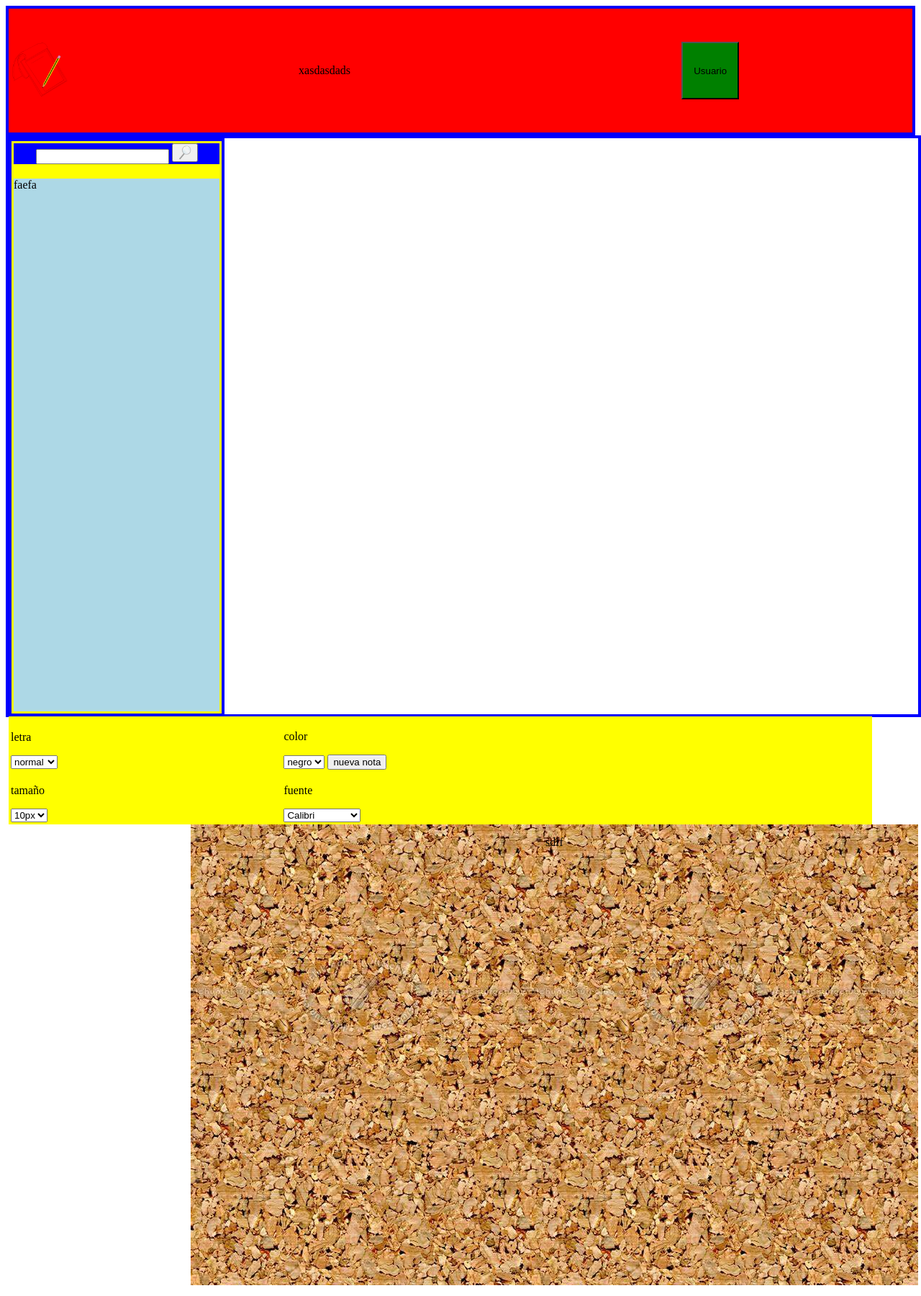
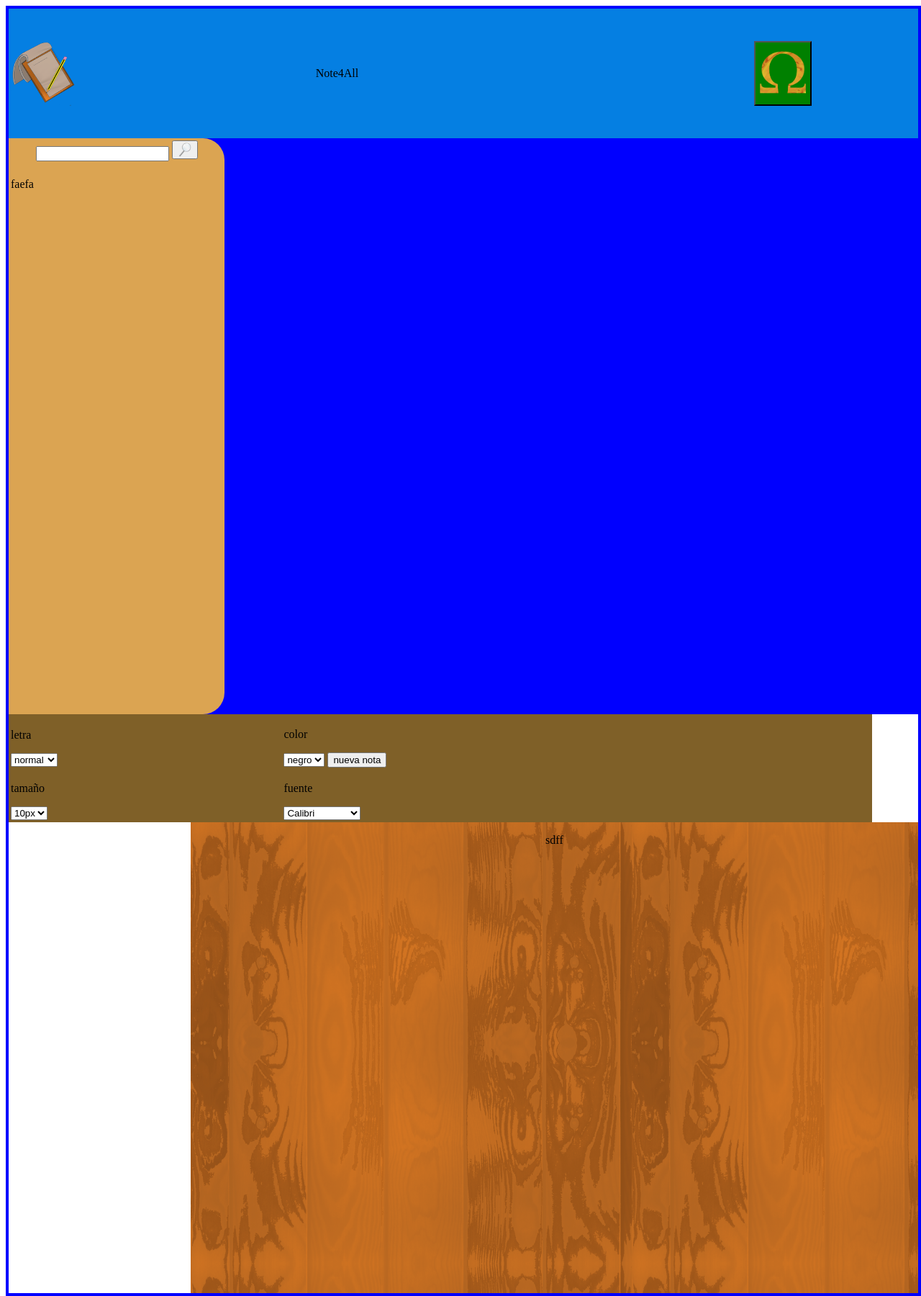
Before and after one commit to Ramon-P/PROYECTO_INTEGRADO, a PHP site: page /codigobase.html in a window 1280 px wide. Shown: the whole page at 72% size. Run offline with PHP 8.4, Linux system fonts and the light colour scheme.

Commit message:
13-05-21

```diff
--- a/codigobase.html
+++ b/codigobase.html
@@ -1,33 +1,37 @@
 <!DOCTYPE html>
 <html>
+
 <head>
 	<meta charset="utf-8" />
 	<title>Note4All</title>
 </head>
 <link rel="stylesheet" type="text/css" href="estilo.css">
+
 <body>
 
 
 
 
-
+<div id="contenedor">
 	<table id="cabecera">
 		<tr>
-				<td ><img id="logo" src="logo.png"></td>
-				<td id= "sep">xasdasdads</td>
+			<td><img id="logo" src="logo.png"></td>
+			<td id="sep">Note4All</td>
 
-				<td id= "sep">
+			<td id="sep">
 				<!-- <button id="btn-abrir-popup" class="btn-abrir-popup">Pulsa para registrarte</button> -->
-					<button id ="boton" class="oculta">Usuario</button></td>
-					<div id="opcioines">
+				<button id="boton" class="oculta"><img src="perf.png" id="perfil"></button></td>
 
+			<td>
+				<divid id="opcioines">
 
-							<td><button id="opcioines">Usuario</button></td>
-							<td><button id="opcioines">Usuario</button></td>
-							<td><button id="opcioines">Usuario</button></td>
-
+					<button>sing out</button>
+					<button>Editar ususario</button>
+					<button>Guardar</button>
 
 					</div>
+
+			</td>
 		</tr>
 	</table>
 
@@ -38,7 +42,7 @@
 
 				<td>
 					<div id="buscador">
-						<input type="text" name="buscador"> <button ><img src="lupa.png" id="lupa"></button>
+						<input type="text" name="buscador"> <button><img src="lupa.png" id="lupa"></button>
 					</div>
 				</td>
 			</tr>
@@ -60,7 +64,7 @@
 				<td>
 					<div>
 						<p>letra</p>
-						<select name="letra" >
+						<select name="letra">
 							<option value="1">normal</option>
 							<option value="2">cursiva</option>
 							<option value="3">negrita</option>
@@ -79,7 +83,7 @@
 						</select>
 
 
-						<button >nueva nota</button>
+						<button>nueva nota</button>
 					</div>
 				</td>
 			<tr>
@@ -134,10 +138,11 @@
 			</div>
 		</div>
 	</div>
-
+</div>
 
 
 
 	<script src="popup.js"></script>
 </body>
+
 </html>
--- a/estilo.css
+++ b/estilo.css
@@ -1,16 +1,23 @@
+
+#contenedor{
+	border: blue 4px solid;
+	margin: auto;
+	position: absolute;
+}
+
 #cabecera{
 	/*encabezado contiene (logo, texto, boton usuario*/
 
-    border: blue 4px solid;
-    background-color: red;
+    /* border: blue 4px solid; */
+    background-color: #057FE2;
     width:  100%;
     height: 180px;
 
 }
 #logo{
 
-	width:  80px;
-    height: 80px;
+	width:  90px;
+    height: 90px;
     float: left;
 
 }
@@ -29,7 +36,7 @@
 #boton{
 	background-color: green;
 	width:  80px;
-    height: 80px;
+    height: 90px;
     float: right;
 
 
@@ -38,11 +45,12 @@
 #menu{
 	/*tambla que contiene (cuadro de texto , botno de busqueda "lupa", lista "listado"*/
     text-align:top ;
-    border: blue 4px solid;
-    background-color: yellow;
+   /* border: blue 4px solid;*/
+    background-color: #DBA452;
     width:  300px;
     height: 100%;
-    float: left;
+	float: left;
+	border-radius:0px 30px 30px 0px;
 }
 
 
@@ -50,7 +58,7 @@
 
     text-align:left ;
 
-    background-color: yellow;
+    background-color: #7F6028;
     width:  1200px;
     height: 10%;
     }
@@ -58,14 +66,14 @@
 #fondo{
 
     text-align:right ;
-    border: blue 4px solid;
-    /*background-color: blue;*/
+    /*border: blue 4px solid;*/
+    background-color: blue;
     width:  100%;
     height: 800px;
 }
 
 #buscador{
-	background-color: blue;
+	/*background-color: blue;*/
 	text-align:center ;
 
 }
@@ -73,28 +81,38 @@
 
 #listado{
 	text-align:left ;
-	background-color: lightblue;
+	/*background-color: lightblue;*/
 	width:  100%;
     height: 740px;
 }
-#d{
-	width:  20%;
-    height: 100px;
 
-}
 #corcho{
-	background-image:url(corcho.png);
+	background-image:url(fondo.png);
+	/*background-color: #F7F6E2;*/
 	text-align:center ;
 	width:  80%;
-    height: 80%;
+    height: 81.7%;
     float: right;
 
 
 }
 
 #opcioines{
-	visibility: hidden;
-	 float: left;
+	/*visibility:collapse;*/
+	/*display: none;*/
+
+	 background-color: red;
+	display: flex;
+	flex-wrap: wrap;
+	flex-direction: column;
+
+
+}
+
+#perfil{
+	width:  100%;
+    height:  70%;
+
 }
 
 
--- a/popup.js
+++ b/popup.js
@@ -1,24 +1,28 @@
-document.addEventListener("DOMContentLoaded",ocultar);
+document.addEventListener("DOMContentLoaded",mein);
 
-function inicio(){
-var btnAbrirPopup = document.getElementById('btn-abrir-popup'),
-	overlay = document.getElementById('overlay'),
-	popup = document.getElementById('popup'),
-	btnCerrarPopup = document.getElementById('btn-cerrar-popup');
+function mein(){
+// var btnAbrirPopup = document.getElementById('btn-abrir-popup'),
+// 	overlay = document.getElementById('overlay'),
+// 	popup = document.getElementById('popup'),
+// 	btnCerrarPopup = document.getElementById('btn-cerrar-popup');
 
-btnAbrirPopup.addEventListener('click', function(){
-	overlay.classList.add('active');
-	popup.classList.add('active');
-});
+// btnAbrirPopup.addEventListener('click', function(){
+// 	overlay.classList.add('active');
+// 	popup.classList.add('active');
+// });
 
-btnCerrarPopup.addEventListener('click', function(e){
-	e.preventDefault();
-	overlay.classList.remove('active');
-	popup.classList.remove('active');
-});
-}
+// btnCerrarPopup.addEventListener('click', function(e){
+// 	e.preventDefault();
+// 	overlay.classList.remove('active');
+// 	popup.classList.remove('active');
+// });
 
 
+function aranque (){
+	document.getElementById("opcioines").style.visibility='collapse';
+
+}
+aranque();
 
 
 function ocultar () {
@@ -26,18 +30,25 @@ function ocultar () {
 					let botones=document.getElementsByClassName('oculta');
 
 					botones [0].addEventListener("click", function(){
-						  if (botones [0].innerHTML == 'Usuario') {
+						  if (botones [0].innerHTML != 'Usuario') {
 
-									botones [0].innerHTML = "Mostrar";
+									botones [0].innerHTML = "Usuario";
 
-									document.getElementById("opcioines").style.display = 'none';
+
+									document.getElementById("opcioines").style.visibility = '';
 							}
 						  else {
-						  	botones [0].innerHTML = "Usuario";
 
-									document.getElementById("opcioines").style.display = 'block';
+						  	botones [0].innerHTML = "<img src='perf.png' id='perfil'>";
+
+									document.getElementById("opcioines").style.visibility='collapse';
 						  }
 					});
 
 
 				}
+ocultar();
+
+
+
+}
```
Also changed, not shown: fondo.png (added), fondo2.png (added), fondo3.png (added), logo.png, perf.png (added). Lines whose indentation alone changed are shown as unchanged.
